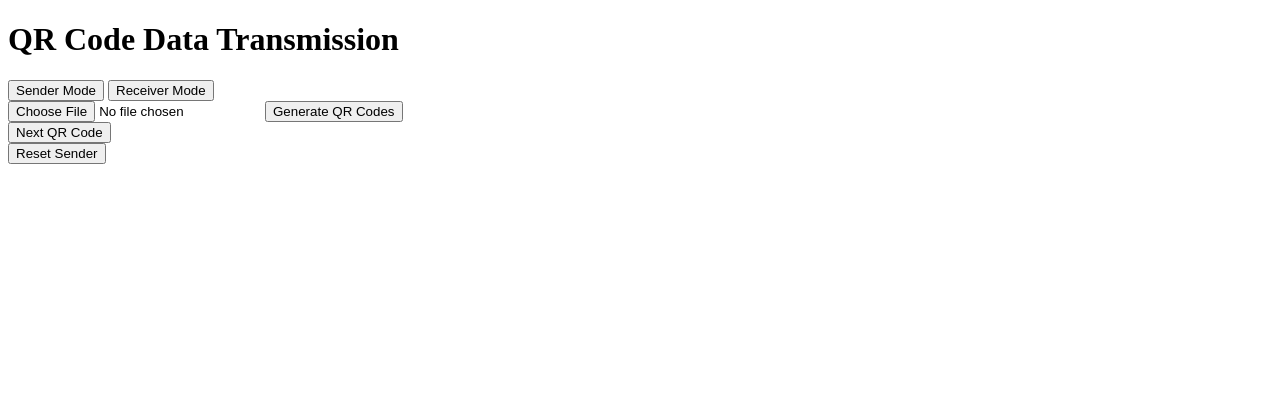
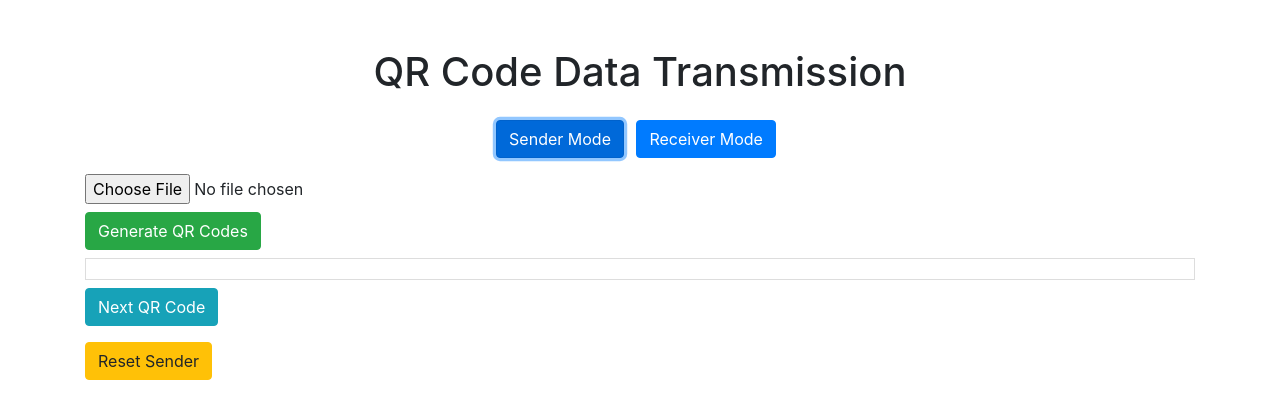
Before and after one commit to gregoryywang/transmission-qr, a website: page public/index.html in a window 1280 px wide. Both pictures are taken after a click on the button "Sender Mode". Drawn offline with nearby package versions, Linux system fonts and the light colour scheme.

Commit message:
implement bootstrap CSS

```diff
--- a/public/index.html
+++ b/public/index.html
@@ -2,32 +2,41 @@
 <html>
 <head>
     <title>QR Code Data Transmission</title>
-    <link rel="stylesheet" type="text/css" href="styles.css">
+    <link rel="stylesheet" href="https://stackpath.bootstrapcdn.com/bootstrap/4.5.2/css/bootstrap.min.css">
     <script src="https://cdn.jsdelivr.net/npm/qrcode/build/qrcode.min.js"></script>
     <script src="https://cdn.jsdelivr.net/npm/jsqr/dist/jsQR.js"></script>
+    <link rel="stylesheet" type="text/css" href="styles.css">
 </head>
 <body>
-    <h1>QR Code Data Transmission</h1>
-    <button id="senderBtn">Sender Mode</button>
-    <button id="receiverBtn">Receiver Mode</button>
+    <div class="container mt-5">
+        <h1 class="text-center mb-4">QR Code Data Transmission</h1>
 
-    <div id="sender" style="display:none;">
-        <input type="file" id="fileInput">
-        <button id="generateQR">Generate QR Codes</button>
-        <div id="qrCodeDisplayArea"></div>
-        <button id="nextQR">Next QR Code</button>
-        <div id="progressDisplay"></div>
-        <button id="resetSender">Reset Sender</button>
-    </div>
+        <div class="text-center mb-3">
+            <button id="senderBtn" class="btn btn-primary mr-2">Sender Mode</button>
+            <button id="receiverBtn" class="btn btn-primary mr-2">Receiver Mode</button>
+        </div>
 
-    <div id="receiver" style="display:none;">
-        <video id="qrVideo" width="400" height="300" style="border:1px solid black;"></video>
-        <button id="startScan">Start Scanning</button>
-        <button id="stopScan">Stop Scanning</button>
-        <div id="scanStatus">Scanning...</div>
+        <div id="sender" class="d-none">
+            <input type="file" id="fileInput" class="form-control-file mb-2">
+            <button id="generateQR" class="btn btn-success mb-2">Generate QR Codes</button>
+            <div id="qrCodeDisplayArea" class="mb-2"></div>
+            <button id="nextQR" class="btn btn-info mb-2">Next QR Code</button>
+            <div id="progressDisplay" class="mb-2"></div>
+            <button id="resetSender" class="btn btn-warning">Reset Sender</button>
+        </div>
+
+        <div id="receiver" class="d-none">
+            <video id="qrVideo" width="400" height="300" class="mb-2" style="border:1px solid black;"></video>
+            <div class="mb-3">
+                <button id="startScan" class="btn btn-success mr-2">Start Scanning</button>
+                <button id="stopScan" class="btn btn-danger">Stop Scanning</button>
+            </div>
+            <div id="scanStatus" class="mb-2">Scanning...</div>
+        </div>
     </div>
 
     <script src="sender.js"></script>
     <script src="receiver.js"></script>
 </body>
+
 </html>
--- a/public/receiver.js
+++ b/public/receiver.js
@@ -1,6 +1,6 @@
 document.getElementById('receiverBtn').addEventListener('click', function() {
-    document.getElementById('receiver').style.display = 'block';
-    document.getElementById('sender').style.display = 'none';
+    document.getElementById('receiver').classList.remove('d-none');
+    document.getElementById('sender').classList.add('d-none');
 });
 
 let videoElement = document.getElementById('qrVideo');
--- a/public/sender.js
+++ b/public/sender.js
@@ -2,8 +2,8 @@ let currentQRIndex = 0;
 let qrCodeDataArray = [];
 
 document.getElementById('senderBtn').addEventListener('click', function() {
-    document.getElementById('sender').style.display = 'block';
-    document.getElementById('receiver').style.display = 'none';
+    document.getElementById('sender').classList.remove('d-none');
+    document.getElementById('receiver').classList.add('d-none');
 });
 
 document.getElementById('resetSender').addEventListener('click', function() {
--- a/public/styles.css
+++ b/public/styles.css
@@ -0,0 +1,10 @@
+#qrCodeDisplayArea {
+    border: 1px solid #ddd;
+    padding: 10px;
+    margin-bottom: 10px;
+}
+
+#qrVideo {
+    max-width: 100%;
+    height: auto;
+}
```
